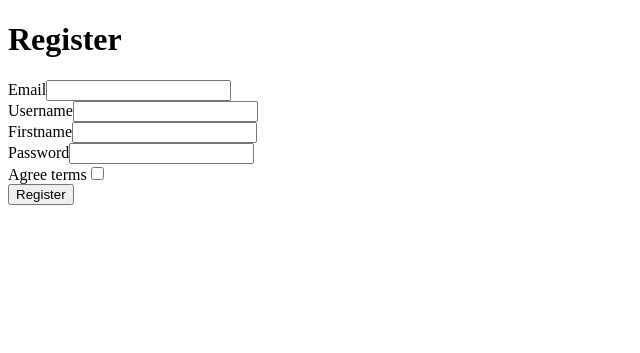
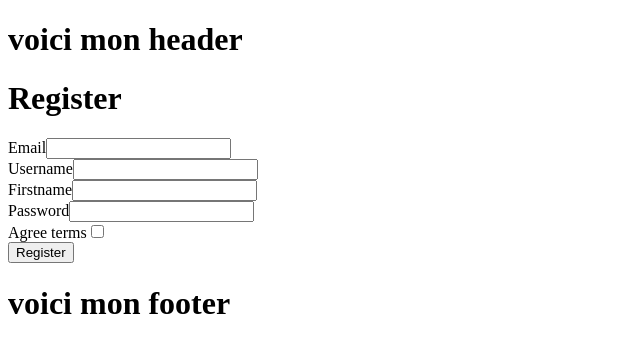
Before and after one commit to Simon-git26/Snowtricks_Simon_Balleux_Pruvost, a Symfony app: template Snowtrick/templates/registration/register.html.twig in a window 1280 px wide. Shown: the top 353 px of the page, without its empty margins (0-640 px from the left). Run offline with Twig, Linux system fonts and the light colour scheme; the template is opened without the code that fills it, so the values that code supplies are empty; form fields are guessed from the names that the template uses; some libraries are stand-ins or nearby versions.

Commit message:
avancement de la homepage et recuperation donne var env twig

```diff
--- a/Snowtrick/composer.json
+++ b/Snowtrick/composer.json
@@ -29,6 +29,7 @@
     },
     "require-dev": {
         "doctrine/doctrine-fixtures-bundle": "^3.4",
+        "symfony/debug-bundle": "5.4.*",
         "symfony/maker-bundle": "^1.43",
         "symfony/stopwatch": "5.4.*",
         "symfony/web-profiler-bundle": "5.4.*"
--- a/Snowtrick/config/bundles.php
+++ b/Snowtrick/config/bundles.php
@@ -10,4 +10,5 @@ return [
     Symfony\Bundle\TwigBundle\TwigBundle::class => ['all' => true],
     Symfony\Bundle\WebProfilerBundle\WebProfilerBundle::class => ['dev' => true, 'test' => true],
     Doctrine\Bundle\FixturesBundle\DoctrineFixturesBundle::class => ['dev' => true, 'test' => true],
+    Symfony\Bundle\DebugBundle\DebugBundle::class => ['dev' => true],
 ];
--- a/Snowtrick/src/Controller/HomeController.php
+++ b/Snowtrick/src/Controller/HomeController.php
@@ -8,6 +8,7 @@ use Symfony\Component\HttpFoundation\Response;
 use Symfony\Component\Routing\Annotation\Route;
 // Appel de mon entity pour pouvoir utiliser ces method
 use App\Entity\Tricks;
+use App\Entity\User;
 
 class HomeController extends AbstractController
 {
@@ -19,6 +20,7 @@ class HomeController extends AbstractController
         //Permet de recuperer mes données en BDD grace a mes method du Repository et de Doctrine ORM
         $tricks = $doctrine->getRepository(Tricks::class)->findAll();
 
+
         return $this->render('home/index.html.twig', [
             'controller_name' => 'HomeController',
             'tricks' => $tricks
--- a/Snowtrick/templates/base.html.twig
+++ b/Snowtrick/templates/base.html.twig
@@ -14,6 +14,12 @@
         {% endblock %}
     </head>
     <body>
+        <!-- Appel de mon header personalise -->
+        {% include 'base/header.html.twig' %}
+
         {% block body %}{% endblock %}
+
+        <!-- Appel de mon footer personalise -->
+        {% include 'base/footer.html.twig' %}
     </body>
 </html>
--- /dev/null
+++ b/Snowtrick/templates/base/footer.html.twig
@@ -0,0 +1 @@
+<h1>voici mon footer</h1>
--- /dev/null
+++ b/Snowtrick/templates/base/header.html.twig
@@ -0,0 +1 @@
+<h1>voici mon header</h1>
```
Also changed, not shown: Snowtrick/templates/home/index.html.twig (+7 -17 lines), 3 other files.
